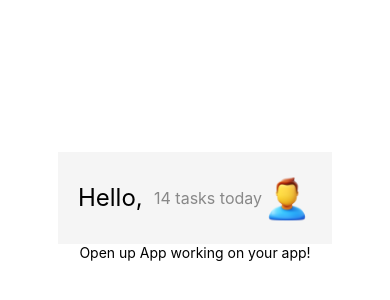
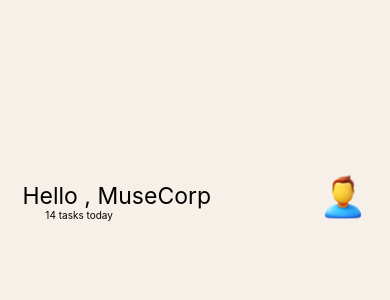
Before and after one commit to MaameLissa/rn-assignment3-11263472, a React Native app in the folder my-app/: screen / in a window 390 px wide. Shown: the part 216-516 px from the top of the page. Built offline with nearby package versions, Linux system fonts and the light colour scheme.

Commit message:
Phase one complete

```diff
--- a/my-app/App.js
+++ b/my-app/App.js
@@ -1,12 +1,13 @@
+import react from 'react'
 import { StatusBar } from 'expo-status-bar';
 import { StyleSheet, Text, ScrollView, View, SafeAreaView, FlatList, Image, TextInput, Button} from 'react-native';
-import  Header  from  "./components/Header";
+import  SearchBar  from  "./components/SearchBar";
 
 export default function App() {
   return (
     <View style={styles.container}>
-      <Header/>
-      <Text>Open up App working on your app!</Text>
+      <SearchBar/>
+      <Text></Text>
       <StatusBar style="auto" />
     </View>
   );
@@ -15,7 +16,7 @@
 const styles = StyleSheet.create({
   container: {
     flex: 1,
-    backgroundColor: '#fff',
+    backgroundColor: '#F7F0E8',
     alignItems: 'center',
     justifyContent: 'center',
   },
--- a/my-app/components/Header.js
+++ b/my-app/components/SearchBar.js
@@ -1,11 +1,11 @@
 // src/components/Header.js
 import React from 'react';
-import { View, Text, StyleSheet, Image } from 'react-native';
+import { View, Text, StyleSheet, Image, Lato, ScreeenLeft} from 'react-native';
 
-const Header = ({ name, taskCount }) => {
+const SearchBar = ({ name, taskCount }) => {
   return (
     <View style={styles.container}>
-      <Text style={styles.greeting}>Hello, {name}</Text>
+      <Text style={styles.greeting}>Hello , MuseCorp {name}</Text>
       <Text style={styles.taskCount}>{taskCount} 14 tasks today</Text>
       <Image source={require('../assets/usericon.png')} style={styles.icon} />
     </View>
@@ -18,14 +18,23 @@
     justifyContent: 'space-between',
     alignItems: 'center',
     padding: 20,
-    backgroundColor: '#f5f5f5',
+    backgroundColor: '#F7F0E8',
+    bottom: 10,
+
   },
   greeting: {
-    fontSize: 24,
+    fontSize: 23,
+    fontFamily: Lato,
+    lineHeight: 38.4,
   },
   taskCount: {
-    fontSize: 16,
-    color: '#888',
+    fontSize: 10,
+    color: '#000000',
+    width: 100,
+    height: 16,
+    right: 175,
+    fontfamily: Lato,
+    top: 21,
 
   },
   icon: {
@@ -34,4 +43,4 @@
   },
 });
 
-export default Header;
+export default SearchBar;
```
Also changed, not shown: my-app/components/Category.Js (added, +37 -0 lines), 1 other file (tests, documents, lock files or other folders).
